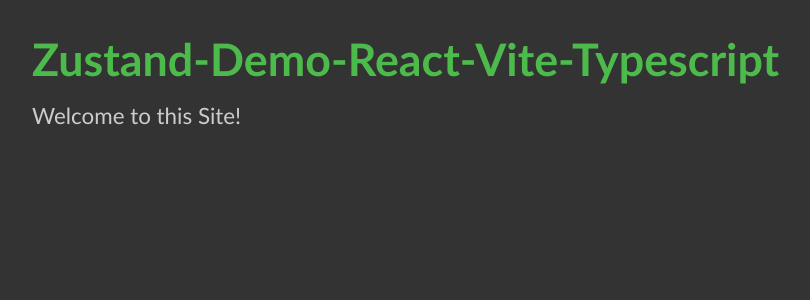
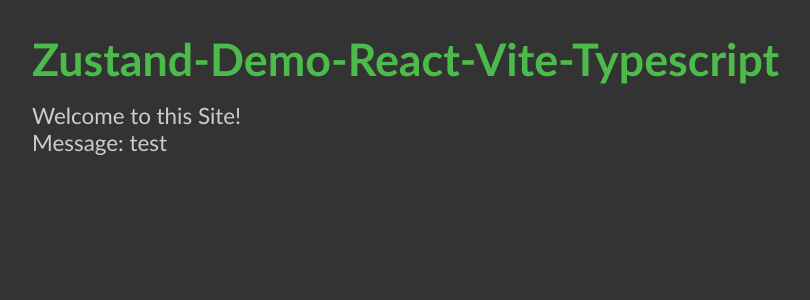
Before and after one commit to Scientific-Research/mk004-Zustand-Demo-React-Vite-Typescript, a React (Vite) app: page / in a window 1280 px wide. Shown: the top 300 px of the page, without its empty margins (0-810 px from the left). Built offline with nearby package versions, Linux system fonts and the light colour scheme.

Commit message:
showing the message using state varibale

```diff
--- a/src/App.tsx
+++ b/src/App.tsx
@@ -1,10 +1,15 @@
 // import './App.css'
 
+import { useState } from 'react';
+
 function App() {
+  const [message, setMessage] = useState('test');
+
   return (
     <div className="App">
       <h1>Zustand-Demo-React-Vite-Typescript</h1>
       <p>Welcome to this Site!</p>
+      <p>Message: {message}</p>
     </div>
   );
 }
```
